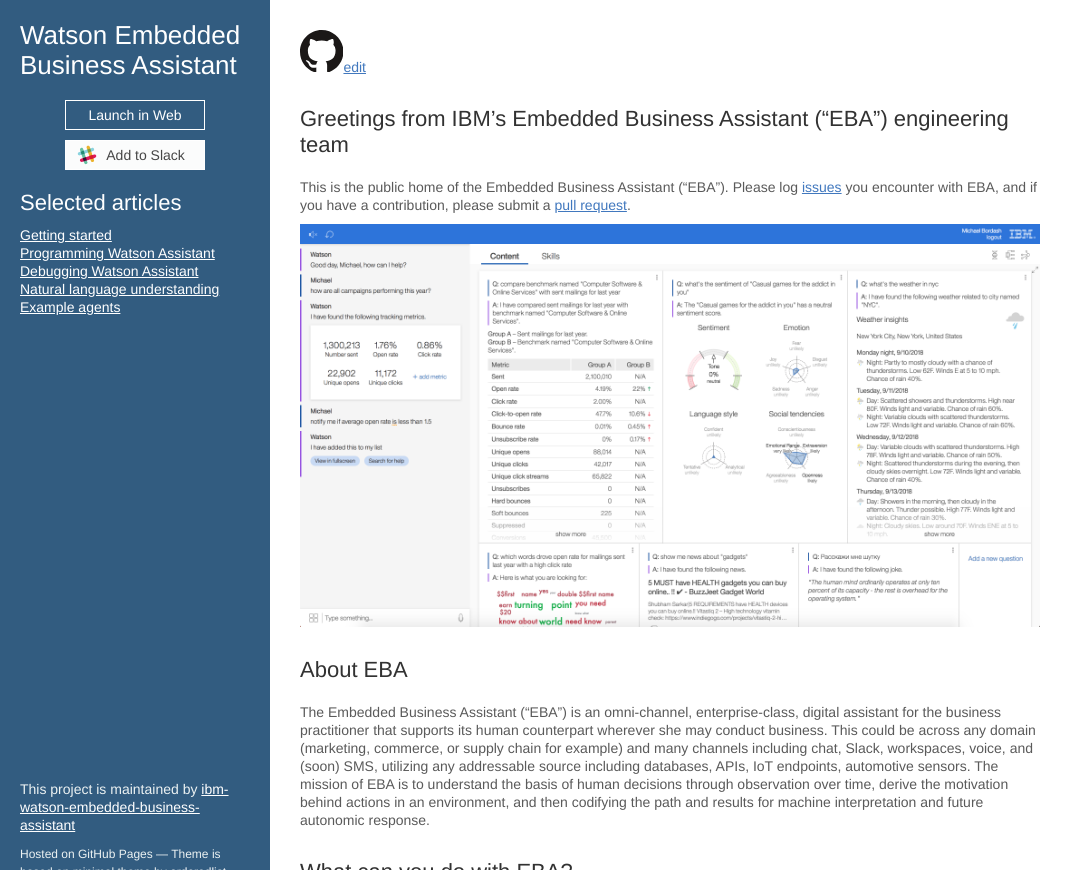
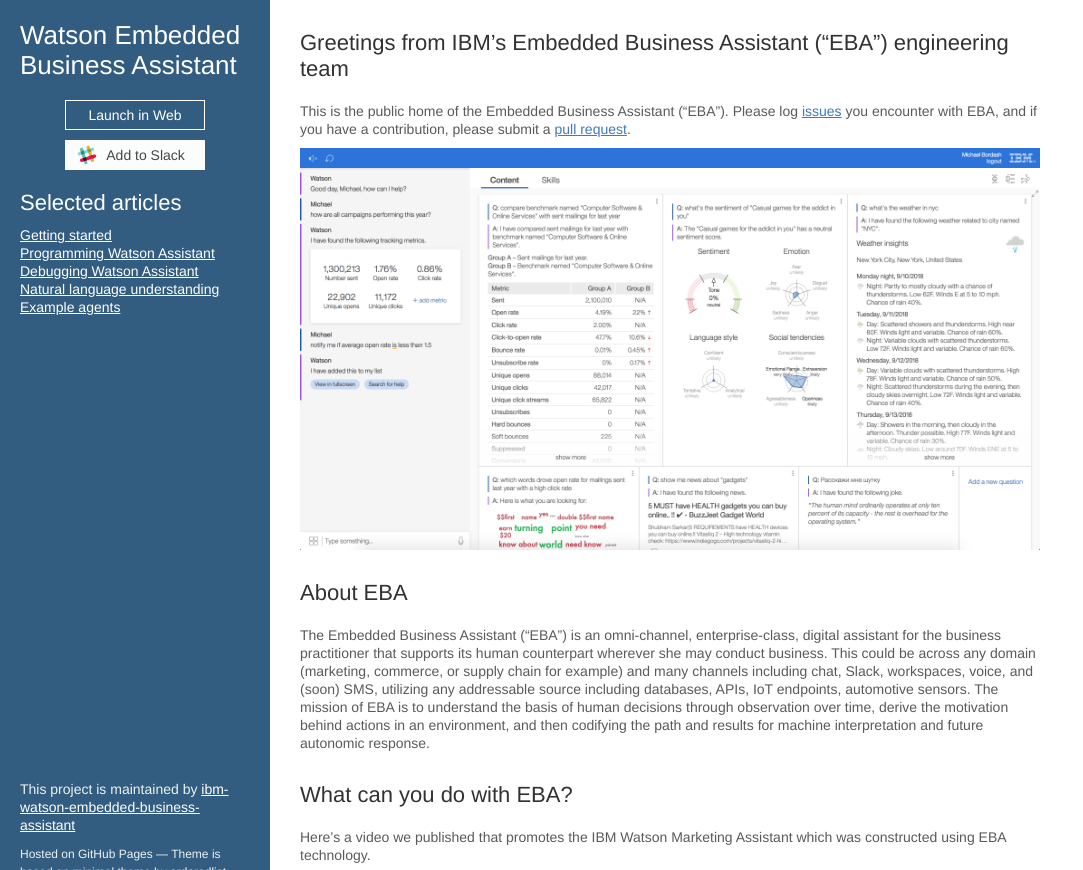
Before and after one commit to ibm-watson-embedded-business-assistant/eba-example-agents, a Jekyll site: the page built from README.md, in a window 1280 px wide and 900 px high, cut to the strip 0-870 px from the top of the window. Shown: the whole strip, without its empty margins (0-1083 px from the left). Built offline with Jekyll 4.4.1, drawn with Linux system fonts in a browser that asks for light colours; our own code applies the rules of GitHub Pages for plain Markdown files; the repository's description, which GitHub fills in, is left out.

Commit message:
Update default.html

```diff
--- a/_layouts/default.html
+++ b/_layouts/default.html
@@ -75,6 +75,9 @@
 
       </header>
       <section>
+
+        {{ content }}
+
         <a href="#" class="github-edit" target="_blank">
           <svg
              xmlns:svg="http://www.w3.org/2000/svg"
@@ -103,8 +106,6 @@
         <script>
           document.getElementsByClassName("github-edit")[0].href = "https://github.com/ibm-watson-embedded-business-assistant/eba-example-agents/edit/master" + window.location.pathname.replace(/.html$/, ".md")
         </script>
-
-        {{ content }}
 
       </section>
       <footer>
```
